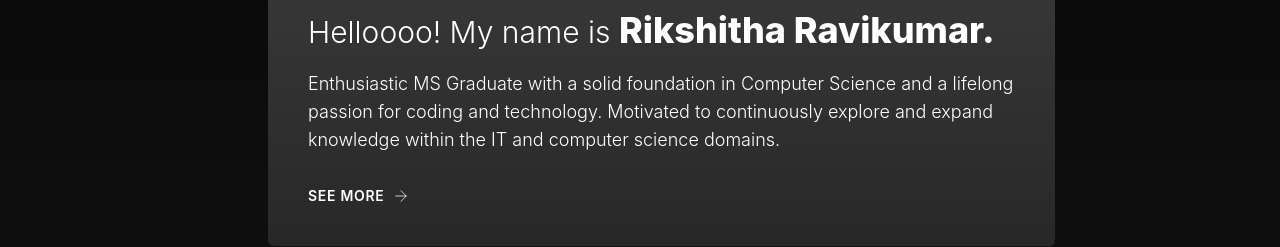
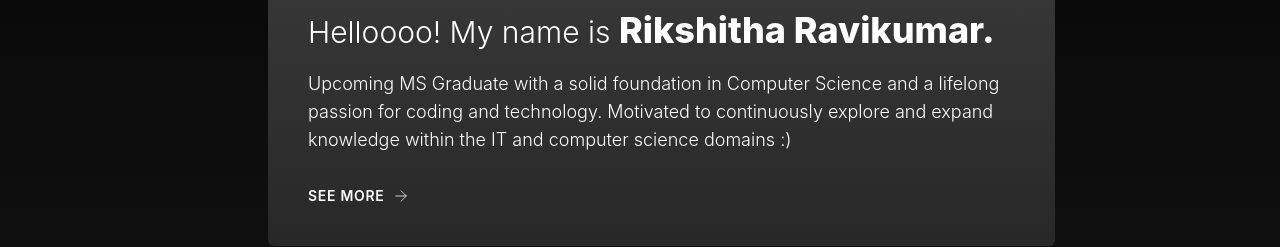
Before and after one commit to Rikii30/spotify-portfolio, a Next.js app: page / in a window 1280 px wide. Shown: the part 1443-1690 px from the top of the page. Built offline with nearby package versions, Linux system fonts and the light colour scheme.

Commit message:
Update index.tsx

```diff
--- a/pages/index.tsx
+++ b/pages/index.tsx
@@ -71,8 +71,8 @@ const Home: NextPage = () => {
                 </div>
 
                 <div className="mt-5 mb-8 text-base md:text-lg">
-                Enthusiastic MS Graduate with a solid foundation in Computer Science and a lifelong passion for coding and technology.
-Motivated to continuously explore and expand knowledge within the IT and computer science domains.
+              Upcoming MS Graduate with a solid foundation in Computer Science and a lifelong passion for coding and technology.
+Motivated to continuously explore and expand knowledge within the IT and computer science domains :)
                 </div>
 
                 <Link href="/profile" passHref>
```
